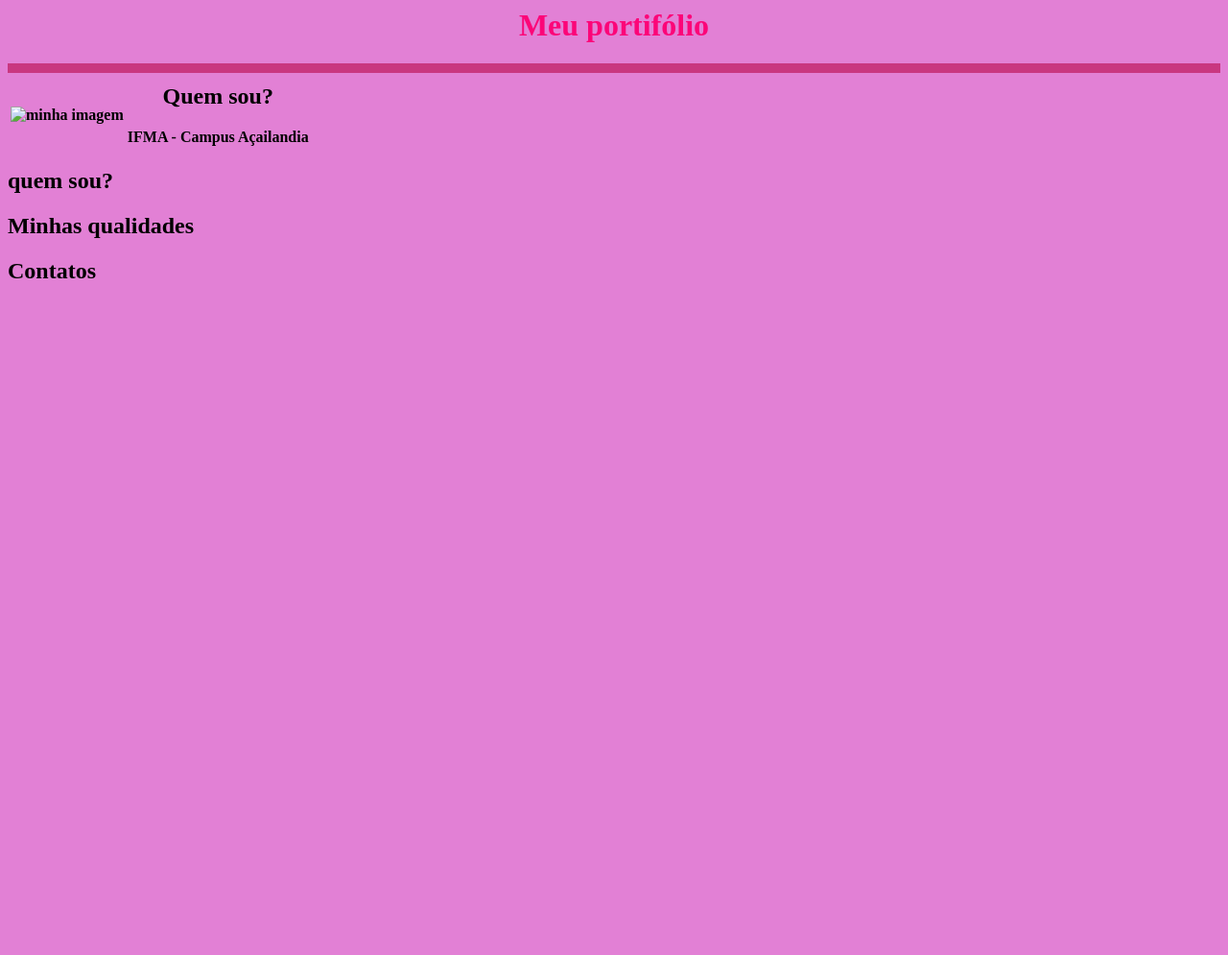
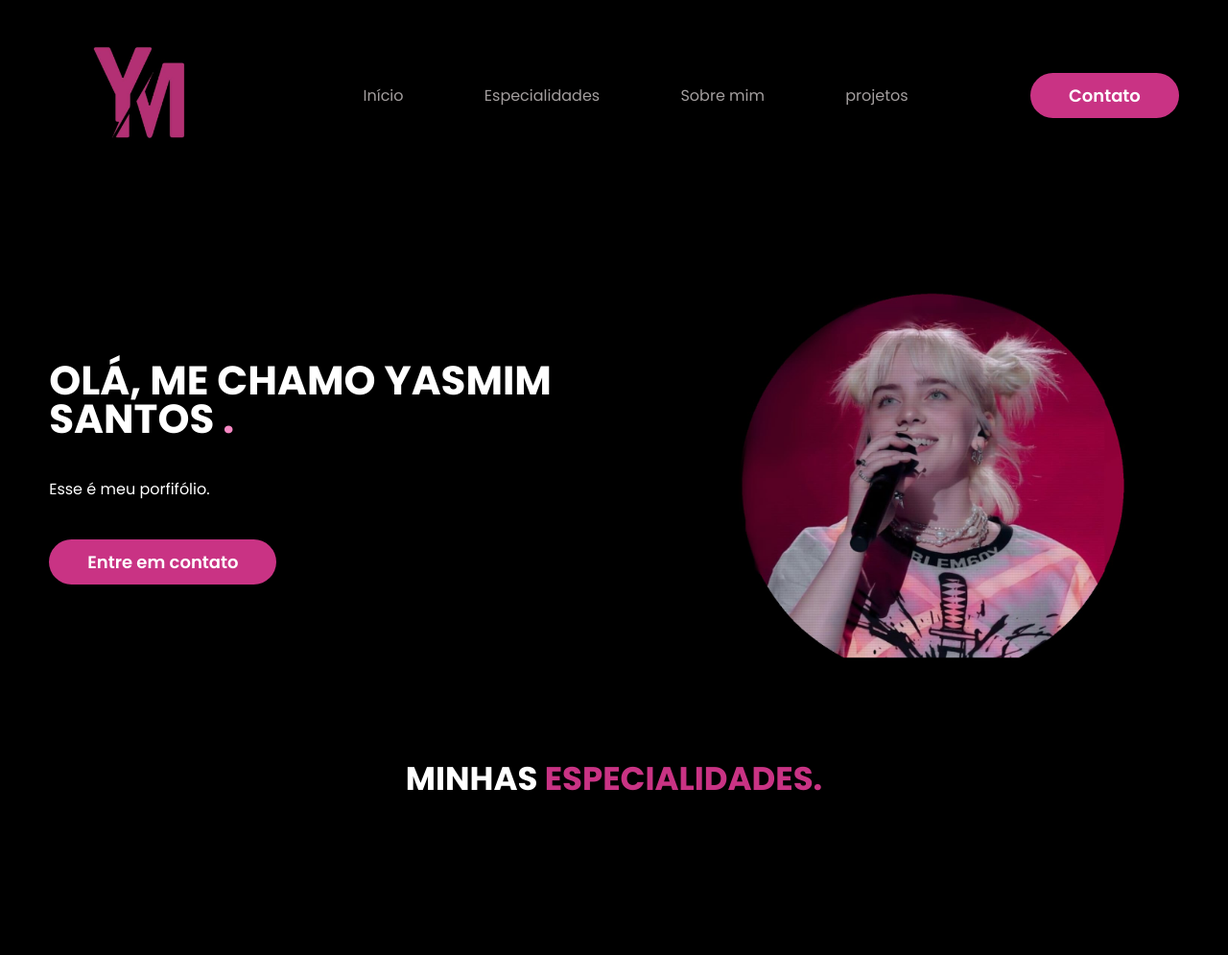
Before and after one commit to Yasmim006/portifolio-ym, a plain HTML site: page index.html in a window 1280 px wide. Shown: the whole page at 96% size. Before the commit the page ends 800 px from the top, so only its background shows below. Drawn offline with nearby package versions, Linux system fonts and the light colour scheme.

Commit message:
Add files via upload
Signed-off-by: Yasmim006 <160618383+Yasmim006@users.noreply.github.com>

```diff
--- a/index.html
+++ b/index.html
@@ -1,21 +1,96 @@
-<meta charset="UTF-8">
-    <meta name="viewport" content="width-device-width, initial-scale-1.0">
-    <title>Document</title>
+<!DOCTYPE html>
+<html lang="pt-br">
+<head>
+    <meta charset="UTF-8">
+
+    <!--GOOGLE FONTES-->
+    <link rel="preconnect" href="https://fonts.googleapis.com">
+<link rel="preconnect" href="https://fonts.gstatic.com" crossorigin>
+<link href="https://fonts.googleapis.com/css2?family=Poppins:ital,wght@0,100;0,200;0,300;0,400;0,500;0,600;0,700;0,800;0,900;1,100;1,200;1,300;1,400;1,500;1,600;1,700;1,800;1,900&family=Ubuntu:ital,wght@0,300;0,400;0,500;0,700;1,300;1,400;1,500;1,700&display=swap" rel="stylesheet">
+    <!--FIM GOOGLE FONTS-->
+    <!--BOOTSTRAP ICONS -->
+    <link rel="stylesheet" href="https://cdn.jsdelivr.net/npm/bootstrap-icons@1.11.3/font/bootstrap-icons.min.css">
+    <!--FIM BOOTSTRAP ICONS -->
+    <link rel="stylesheet" href="style.css">
+    <title>Portifólio YM</title>
 </head>
-<body style="background-color: rgb(226, 128, 213); "></body>
-    <h1 style="color: rgb(252, 5, 120); text-align: center;">Meu portifólio</h1>
-    <hr style="border: rgb(201, 55, 128) 5px solid;">
-    <table>
-        <tr>
-            <th><img src="" alt="minha imagem" width </th>
-            <th>
-                <h2>Quem sou?</h2>
-                <p>IFMA - Campus Açailandia </p>
-            </th>
-        </tr>
-    </table>
-    <h2>quem sou?</h2>
-    <h2>Minhas qualidades</h2>
-    <h2>Contatos</h2>
+<body>
+
+    <header>
+        <div class="interface">
+            <div class="logo">
+               <a href="#">
+                <img src="imagem/LOGO-YM.jpg" alt="logo do Portifólio"
+                width="200">
+               </a>
+            </div> <!--logo-->
+
+            <nav class="menu-desktop">
+                <ul>
+                    <li><a href="#">Início</a></li>
+                    <li><a href="#">Especialidades</a></li>
+                    <li><a href="#">Sobre mim</a></li>
+                    <li><a href="#">projetos</a></li>
+                </ul>
+            </nav>
+            <div class="btn-contato">
+                <a href="#">
+                    <button>Contato</button>
+                </a>
+            </div> <!--btn-contato-->
+        </div> <!--interface-->
+    </header>
+
+
+    <main>
+        <section class="topo-do-site">
+            <div class="interface">
+                <div class="flex">
+                    <div class="txt-topo-site">
+                        <h1>OLÁ, ME CHAMO YASMIM SANTOS <span>.</span></h1>
+                        <p>Esse é meu porfifólio.<p>
+
+                            <div class="btn-contato">
+                                <a href="#">
+                                    <button>Entre em contato</button>
+                                </a>
+                            </div>
+                    </div><!--txt-topo-site-->
+
+
+                    <div class="img-topo-site">
+                        <img src="imagem/IMG-BILLIE.jpg" alt="Meiga"
+                        width="500">
+                    </div><!--img-topo-site-->
+                </div><!--flex-->
+            </div><!--interface-->
+        </section><!--topo-do-site-->
+
+            <section class="Especialidades">
+                <div class="interface">
+                    <h2 class="titulo">MINHAS <span> ESPECIALIDADES.</span></h2>
+                    <div class="flex">
+                        <div class="Especialidades-box"></div>
+                        <i class="bi bi-code-square"></i>
+                        <h3>Website</h3>
+                        <p>esse é um Website at.</p>
+                    </div><!--especialidades-box-->
+
+                        <div class="Especialidades-box"></div>
+                        <i class="bi bi-cart"></i>
+                        <h3>Loja online</h3>
+                        <p>esse é um Website at.</p>
+                    </div><!--especialidades-box-->
+
+                    <div class="Especialidades-box"></div>
+                    <i class="bi bi-instagram"></i>
+                    </h3>instagram</h3>
+                    <p>esse é meu instagram.</p>
+                </div><!--especialidades-box-->
+                    </div><!--flex-->
+                </div><!--interface-->
+                </section><!--especialidades-->
+        </main>
+
 </body>
 </html>
--- /dev/null
+++ b/style.css
@@ -0,0 +1,152 @@
+
+/* ESTILO GERAL*/
+*{
+    margin: 0;
+    padding: 0;
+    box-sizing: border-box;
+    font-family: 'poppins', sans-serif;
+}
+
+body{
+    background-color: black;
+    height: 100vh;
+}
+
+.interface{
+    max-width: 1280px;
+    margin: 0 auto;
+}
+
+.flex{
+    display: flex;
+}
+
+.btn-contato button{
+    padding: 10px 40px;
+    font-size: 18px;
+    font-weight: 600;
+    color: #fff;
+    background-color:#c93384;
+    border: 0;
+    border-radius: 30px;
+    cursor: pointer;
+    transition: .2s;
+}
+
+h2.titulo{
+    color: #fff;
+    font-size: 34px;
+    text-align: center;
+}
+
+h2.titulo span{
+    color: #c93384;
+}
+/* ESTILO CABEÇALHO */
+header{
+    padding: 40px 4%;
+}
+
+header > .interface{
+    display: flex;
+    align-items: center;
+    justify-content: space-between;
+}
+
+header a{
+    color: #a39e9e;
+    text-decoration: none;
+    display: inline-block;
+    transition: .2s;
+}
+
+header a:hover{
+    color: #fff;
+    transform: scale(1.2);
+}
+
+header nav ul{
+    list-style-type: none;
+}
+
+header nav ul li{
+    display: inline-block;
+    padding: 0 40px;
+}
+
+.btn-contato button:hover{
+    box-shadow: 0px 0px 8px #c93384;
+    transform: scale(1.05);
+}
+
+/* ESTILO DO TOPO DO SITE */
+section.topo-do-site{
+    padding: 40px 4%;
+}
+
+section.topo-do-site .flex{
+    align-items: center;
+    justify-content: center;
+    gap: 90px;
+}
+
+.topo-do-site h1{
+    color: #fff;
+    font-size: 42px;
+    line-height: 40px;
+}
+
+.topo-do-site h1 span{
+    color: #f688c3;
+}
+
+.topo-do-site .txt-topo-site p{
+    color:#fff;
+    margin: 40px 0;
+}
+.topo-do-site .img-topo-site img{
+    position: relative;
+    animation: flutuar 2s ease-in-out infinite alternate;
+}
+
+
+@keyframes flutuar{
+    0%{
+        top: 0;
+    }
+    100%{
+        top: 30px;
+    }
+}
+
+/*ESTILO DAS ESPECIALIDADES */
+section.especialidades{
+    padding: 40px 4%;
+}
+
+section.especialidades .flex{
+    gap: 60px;
+}
+
+.especialidades .especialidades-box-box{
+    color: #c93384;
+    padding: 40px;
+    border-radius: 20px;
+    border: 2px solid #fff;
+    margin-top: 45px;
+}
+
+.especialidades .especialidades-box:hover{
+    transform: scale(1.05);
+    box-shadow: 0 0 8px #fff;
+}
+
+.especialidades .especialidades-box i{
+    font-size: 70px;
+    color: #c93384;
+}
+
+.especialidades .especialidades-box h3{
+    font-size: 28px;
+    margin: 15px 0;
+}
```
Also changed, not shown: imagem/COR DE FUNDO- YM.jpg (added), imagem/IMG-BILLIE.jpg (added), imagem/LOGO-YM.jpg (added).
